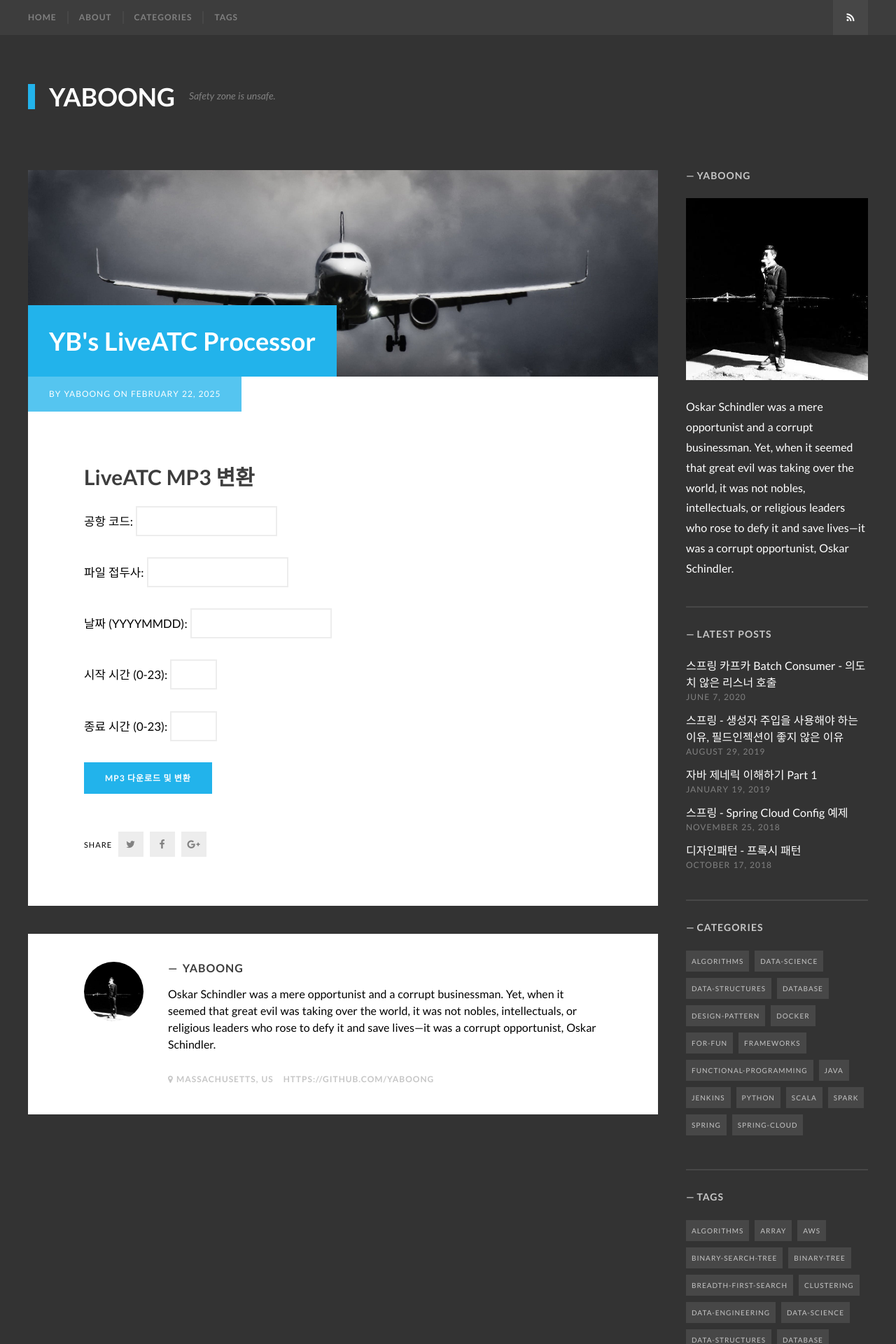
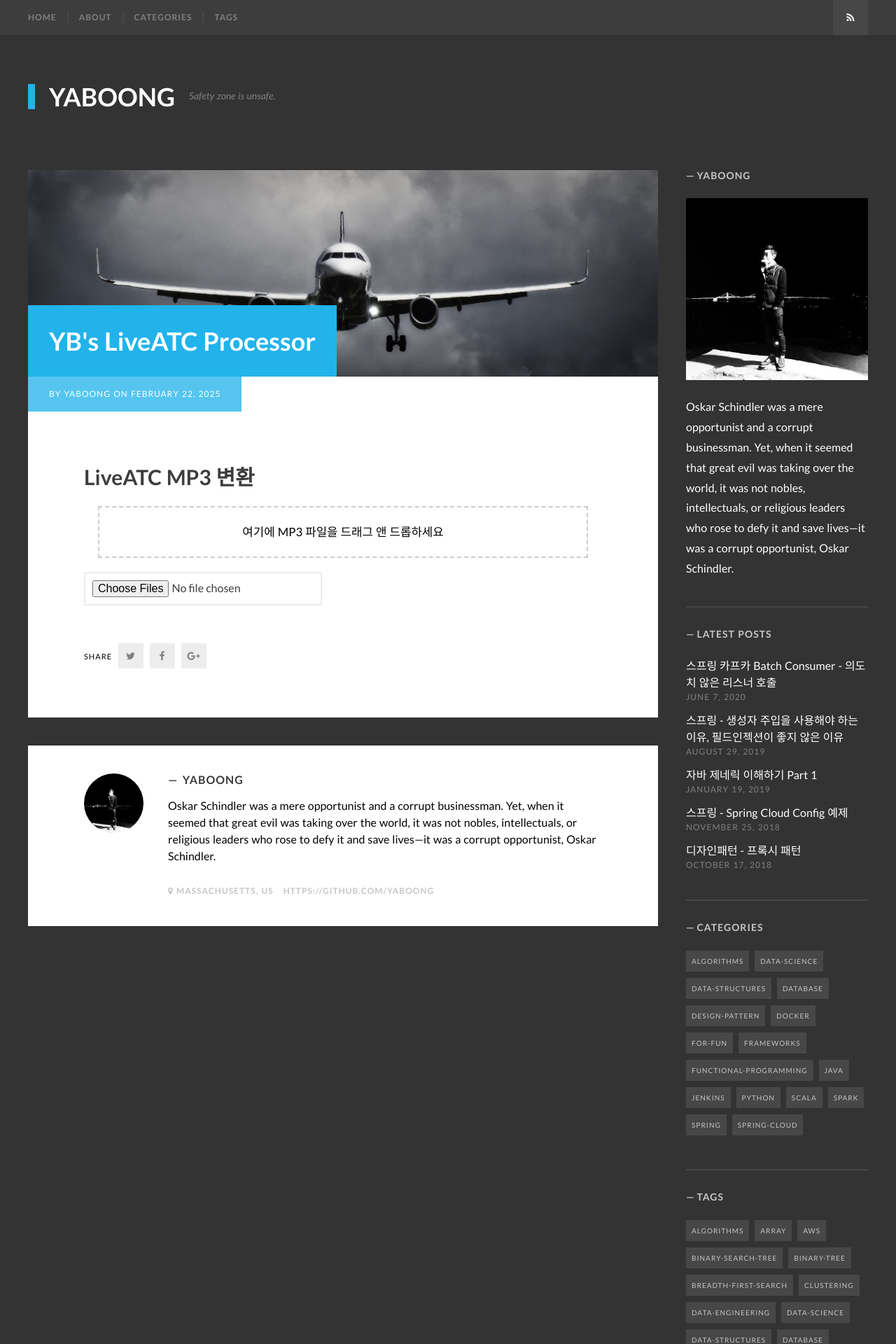
Before and after one commit to yaboong/yaboong.github.io, a Jekyll site: the page built from _pages/liveatc.html, in a window 1280 px wide. Shown: the top 1920 px of the page at 70% size. Built offline with Jekyll 4.4.1, drawn with Linux system fonts in a browser that asks for light colours; some web fonts are replaced; some of the changed lines change nothing that is shown.

Commit message:
liveatc: 일단 동작은 한다

```diff
--- a/_pages/liveatc.html
+++ b/_pages/liveatc.html
@@ -13,33 +13,21 @@ permalink: /liveatc
     <meta charset="UTF-8">
     <meta name="viewport" content="width=device-width, initial-scale=1.0">
     <title>LiveATC MP3 Processor</title>
+    <script src="/assets/ffmpeg/ffmpeg.min.js"></script>
+    <script src="/js/liveatc.js"></script>
+    <style>
+        #drop-area {
+            border: 2px dashed #ccc;
+            padding: 20px;
+            text-align: center;
+            margin: 20px;
+        }
+    </style>
 </head>
 <body>
 <h2>LiveATC MP3 변환</h2>
-
-<form id="ffmpegForm">
-    <label>공항 코드:</label>
-    <input type="text" id="airport_code" required><br><br>
-
-    <label>파일 접두사:</label>
-    <input type="text" id="file_prefix" required><br><br>
-
-    <label>날짜 (YYYYMMDD):</label>
-    <input type="text" id="input_date" required pattern="\d{8}"><br><br>
-
-    <label>시작 시간 (0-23):</label>
-    <input type="number" id="start_hour" min="0" max="23" required><br><br>
-
-    <label>종료 시간 (0-23):</label>
-    <input type="number" id="end_hour" min="0" max="23" required><br><br>
-
-    <button type="button" onclick="processLiveATC()">MP3 다운로드 및 변환</button>
-</form>
-
-<p id="status"></p>
-<a id="downloadLink" style="display:none">변환된 MP3 다운로드</a>
-
-<script src="/assets/ffmpeg/ffmpeg.min.js"></script>
-<script src="/js/liveatc.js"></script>
+<div id="drop-area">여기에 MP3 파일을 드래그 앤 드롭하세요</div>
+<input type="file" id="file-input" multiple accept="audio/mpeg">
+<ul id="file-list"></ul>
 </body>
 </html>
--- a/js/liveatc.js
+++ b/js/liveatc.js
@@ -7,10 +7,65 @@ document.addEventListener("DOMContentLoaded", async () => {
     const { createFFmpeg } = window.FFmpeg;
     const ffmpeg = createFFmpeg({
         log: true,
-        wasmPath: '/assets/ffmpeg/ffmpeg-core.js'  // FFmpeg 0.10.0 버전에서는 corePath 대신 wasmPath 사용
+        wasmPath: '/assets/ffmpeg/ffmpeg-core.js'
     });
 
     console.log("FFmpeg 인스턴스 생성 완료:", ffmpeg);
     await ffmpeg.load();
     console.log("FFmpeg 로드 완료!");
+
+    const dropArea = document.getElementById("drop-area");
+    const fileInput = document.getElementById("file-input");
+    const fileList = document.getElementById("file-list");
+
+    dropArea.addEventListener("dragover", (event) => {
+        event.preventDefault();
+        dropArea.style.background = "#f0f0f0";
+    });
+
+    dropArea.addEventListener("dragleave", () => {
+        dropArea.style.background = "";
+    });
+
+    dropArea.addEventListener("drop", async (event) => {
+        event.preventDefault();
+        dropArea.style.background = "";
+        const files = event.dataTransfer.files;
+        await processFiles(files);
+    });
+
+    fileInput.addEventListener("change", async (event) => {
+        const files = event.target.files;
+        await processFiles(files);
+    });
+
+    async function processFiles(files) {
+        for (let file of files) {
+            try {
+                const fileName = file.name;
+                const inputMp3 = fileName;
+                const tempWav = `temp.wav`;
+                const cleanedWav = `cleaned.wav`;
+                const outputMp3 = fileName.replace(".mp3", "_cleaned.mp3");
+
+                // 파일을 Uint8Array로 변환 후 FFmpeg에 쓰기
+                const fileData = new Uint8Array(await file.arrayBuffer());
+                ffmpeg.FS('writeFile', inputMp3, fileData);
+
+                await ffmpeg.run("-i", inputMp3, "-acodec", "pcm_s16le", "-ar", "8000", "-ac", "1", tempWav);
+                await ffmpeg.run("-i", tempWav, "-af", "volume=2.0, silenceremove=start_periods=1:start_threshold=-40dB:start_silence=1.5:stop_threshold=-40dB:stop_silence=2:stop_periods=-1", cleanedWav);
+                await ffmpeg.run("-i", cleanedWav, "-codec:a", "libmp3lame", "-b:a", "64k", "-ar", "8000", "-ac", "1", outputMp3);
+
+                const processedData = ffmpeg.FS('readFile', outputMp3);
+                const audioBlob = new Blob([processedData.buffer], { type: "audio/mpeg" });
+                const downloadLink = document.createElement("a");
+                downloadLink.href = URL.createObjectURL(audioBlob);
+                downloadLink.download = outputMp3;
+                downloadLink.textContent = `다운로드: ${outputMp3}`;
+                fileList.appendChild(downloadLink);
+            } catch (error) {
+                console.error("파일 처리 중 오류 발생:", error);
+            }
+        }
+    }
 });
```
